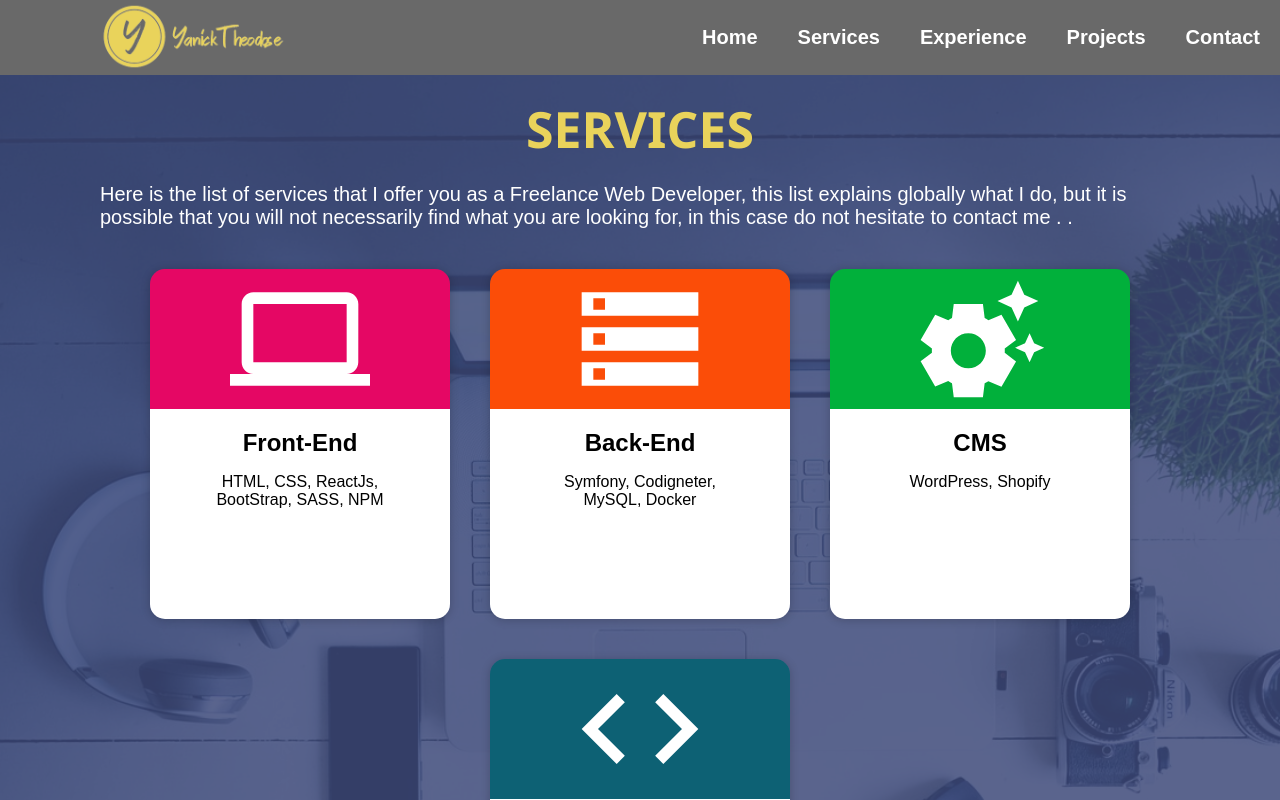
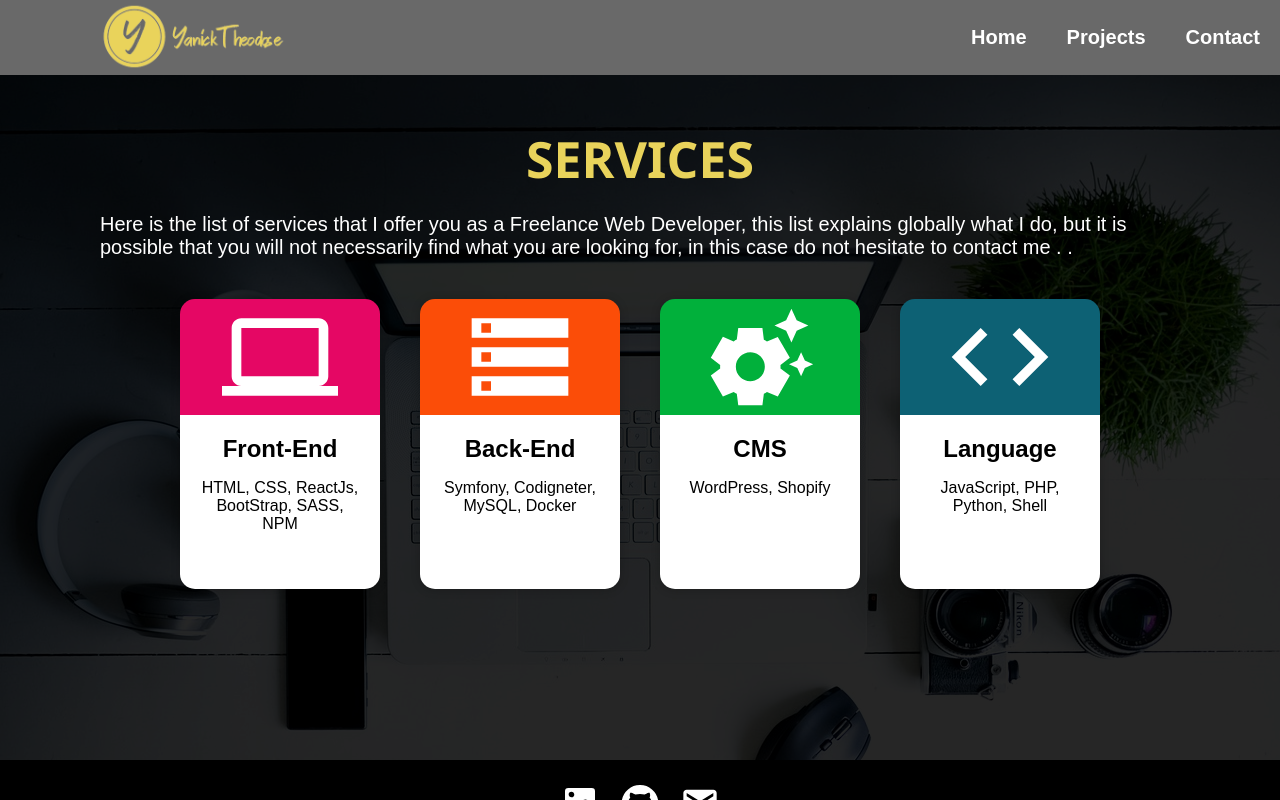
Before and after one commit to yantheo/portofolio, a React (Create React App) app: page /skills in a window 1280 px wide. Shown: the top 800 px of the page. Built offline with nearby package versions, Linux system fonts and the light colour scheme.

Commit message:
Portfolio : new design V2

```diff
--- a/src/components/Navbar.js
+++ b/src/components/Navbar.js
@@ -10,22 +10,25 @@ const Navbar = (props) => {
 	useEffect(() => {
 		setExpendNavbar(false);
 	}, [location])
-	return(
+	return (
     //ecrire code ici
-		<div className='navbar' id={expendNavbar ? "open" : "close"}>
-			<div className='logo'>
-				<div className='imgLogo'>
+    <div className="navbar" id={expendNavbar ? "open" : "close"}>
+      <Link to="/" className="logo-homelink">
+        <div className="logo">
+          <div className="imgLogo"></div>
         </div>
-			</div>
-			<div className='toggleButton'>
-				<button onClick={() => {setExpendNavbar((prev) => !prev)}}>
-					<ReorderIcon/>
+      </Link>
+      <div className="toggleButton">
+        <button
+          onClick={() => {
+            setExpendNavbar((prev) => !prev);
+          }}
+        >
+          <ReorderIcon />
         </button>
       </div>
-			<div className='links'>
+      <div className="links">
         <Link to="/">Home</Link>
-				<Link to="/skills">Services</Link>
-				<Link to="/experiences">Experience</Link>
         <Link to="/projects">Projects</Link>
         <Link to="/contact">Contact</Link>
       </div>
--- a/src/pages/Homepage.js
+++ b/src/pages/Homepage.js
@@ -2,6 +2,7 @@ import React from "react";
 import "../styles/Homepage.css";
 import { Link } from "react-router-dom";
 import Projects from "./Projects";
+import Skills from "./Skills";
 
 const Homepage = (props) => (
   //ecrire code ici
@@ -29,12 +30,9 @@ const Homepage = (props) => (
           </div>
           <div className="imgProfil"></div>
         </div>
-        <div>
-          <hr />
-        </div>
       </div>
-
-      <Projects />
+			<Projects />
+			<Skills/>
     </div>
   </>
 );
--- a/src/pages/ProjectDisplay.js
+++ b/src/pages/ProjectDisplay.js
@@ -9,8 +9,8 @@ const ProjectDisplay = (props) => {
 	const [singleProject, setSingleProjet] = useState({
 		project : null
 	})
-	//const hostname = "https://yanicktheodose.site/portfolio/";
-	const hostname = "http://localhost/portfolio/";
+	const hostname = "https://yanicktheodose.site/portfolio/";
+	//const hostname = "http://localhost/portfolio/";
 	useEffect(() => {
 		axios.get(`${hostname}api/project/${id}`)
 		.then((response) =>{ setSingleProjet({project:response.data}) })
--- a/src/styles/Contact.css
+++ b/src/styles/Contact.css
@@ -1,13 +1,12 @@
 .contact{
 	min-height: calc(100vh - 75px - 140px);
-	background-color: #3e497a;
+	background-color: black;
 	position: relative;
   text-align: center;
 }
 #contact-form{
 	position: relative;
   margin-top: 40px;
-  padding-bottom: 20px;
 }
 .contact h1{
 	margin: 0;
@@ -124,6 +123,6 @@ textarea.form-control {
 
 @media only screen and (min-width: 600px){
 	.contact {
-		padding: 0 100px;
+		padding: 50px 100px;
 	}
 }
--- a/src/styles/Footer.css
+++ b/src/styles/Footer.css
@@ -1,7 +1,7 @@
 .footer {
 	width: 100%;
 	height: 140px;
-	background: #21325e;
+	background: black;
 	display: flex;
 	justify-content: center;
 	align-items: center;
--- a/src/styles/Homepage.css
+++ b/src/styles/Homepage.css
@@ -25,6 +25,11 @@ hr {
 	align-items: center;
 	color: #f0f0f0;
 	position: relative;
+}
+
+.navbar a.logo-homelink{
+	margin: 0;
+	display: block;
 }
 
 .logo{
--- a/src/styles/Projects.css
+++ b/src/styles/Projects.css
@@ -1,7 +1,7 @@
 
 .projects {
 	min-height: calc(100vh - 75px - 140px);
-	background-color: #3e497a;
+	background-color: #696969;
 	position: relative;
   }
 .projects .title{
@@ -11,7 +11,6 @@
     position: relative;
     margin: 0;
     text-align: center;
-	padding-top: 20px;
 }
 .projectsIntro{
 	font-size: 20px;
@@ -21,7 +20,7 @@
 }
 .projects::before{
 	content: "";
-	background-image: url(../img/computer.jpg);
+	background-image: url(../img/fond_ecran.jpg);
 	background-repeat: no-repeat;
 	opacity: 0.15;
 	width: 100%;
@@ -36,7 +35,7 @@
 
 .projects .projectTitle {
 text-align: center;
-color: #3e497a;
+color: antiquewhite;
 font-size: 22px;
 margin: 5px;
 font-weight: bold;
@@ -58,7 +57,7 @@ font-weight: bold;
 	margin: 20px;
 	box-shadow: 0px 3px 15px rgba(0, 0, 0, 0.2);
 	text-align: center;
-	background: white;
+	background: black;
 	transition: all 400ms ease;
 }
 
@@ -67,12 +66,10 @@ font-weight: bold;
 }
 
 span.ItemStack {
-    background: #3e497a ;
+  background: black ;
 	color: #e9d35b;
-    border-radius: 999px;
-    margin: 2px;
-    padding: 2px 5px;
-	font-weight: bold;
+  border-radius: 999px;
+  padding: 2px 5px;
 }
 .stacks {
     display: flex;
@@ -91,7 +88,6 @@ span.ItemStack {
     border-top-right-radius: 15px;
     width: 100%;
     height: 200px;
-    border-bottom: 1px solid lightgrey;
 }
 
 .projectItem h1 {
@@ -127,6 +123,6 @@ span.ItemStack {
 }
 @media only screen and (min-width: 600px){
 	.projects {
-		padding: 0 100px;
+		padding: 50px 100px;
 	}
 }
--- a/src/styles/Skills.css
+++ b/src/styles/Skills.css
@@ -1,6 +1,6 @@
 .skills{
 	min-height: calc(100vh - 75px - 140px);
-	background-color: #3e497a;
+	background-color: black;
 	position: relative;
 }
 .skills::before{
@@ -29,7 +29,6 @@
 	text-align: center;
 	margin: 0;
 	position: relative;
-	padding-top: 20px;
 }
 .skills .serviceIntro{
 	font-size: 20px;
@@ -38,12 +37,12 @@
 }
 
 .itemCard{
-	margin:20px;
+	margin: 20px;
 	border-radius: 15px;
 	overflow: hidden;
 	box-shadow: 0px 1px 10px rgba(0, 0, 0, 0.2);
-	height: 350px;
-	width: 300px;
+	height: 290px;
+	width: 200px;
 	cursor: pointer;
 	transition: all 400ms ease;
 }
@@ -71,7 +70,7 @@
     align-items: center;
 }
 .itemCard .itemContent{
-	padding: 0 50px;
+	padding: 0 20px;
 	text-align: center;
 	background-color: white;
 	height: 60%;
@@ -93,6 +92,6 @@
 
 @media only screen and (min-width: 600px){
 	.skills {
-		padding: 0 100px;
+		padding: 50px 100px;
 	}
 }
```
Also changed, not shown: src/img/fond_ecran.jpg (added). Lines whose indentation alone changed are shown as unchanged.
